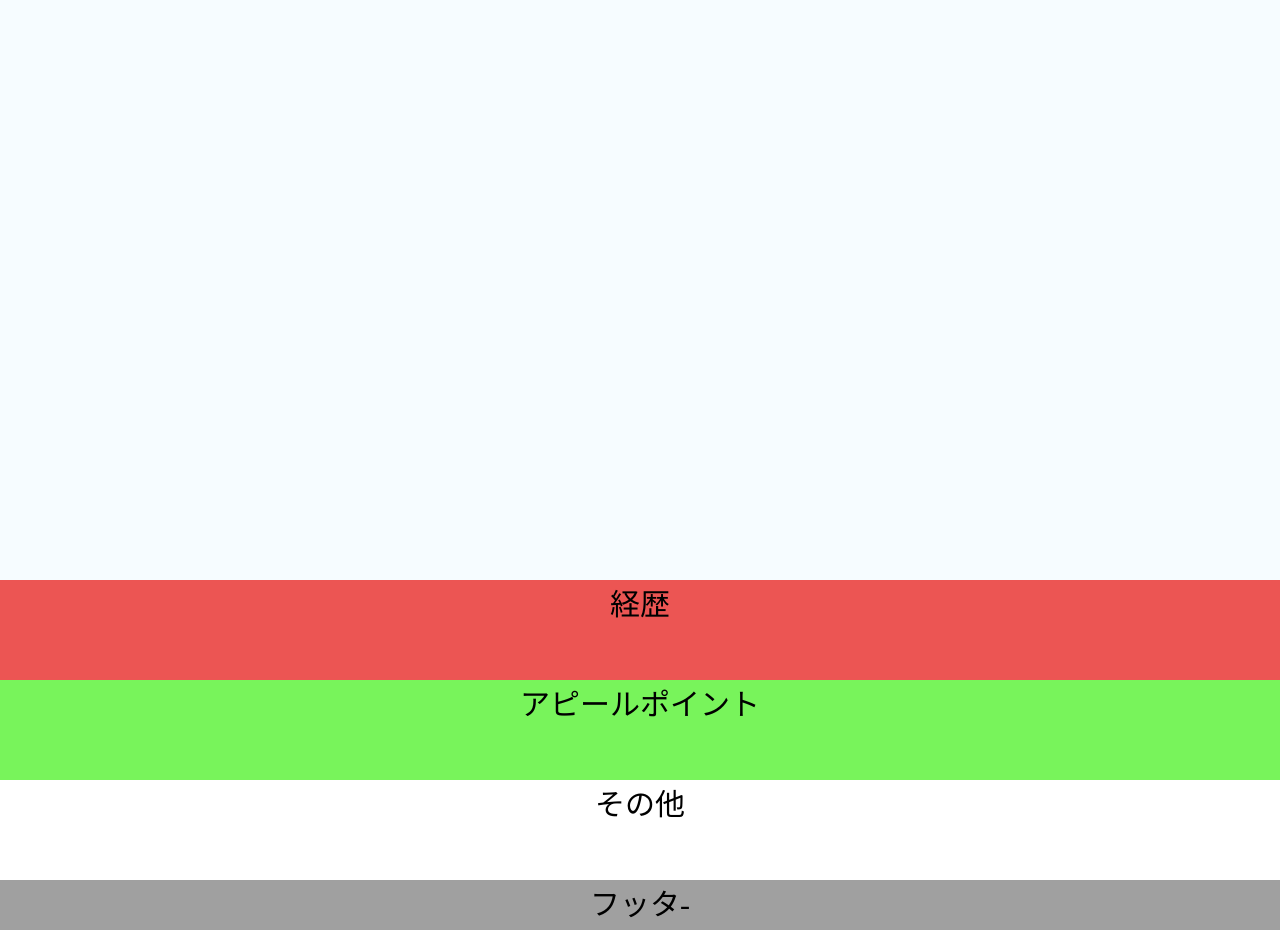
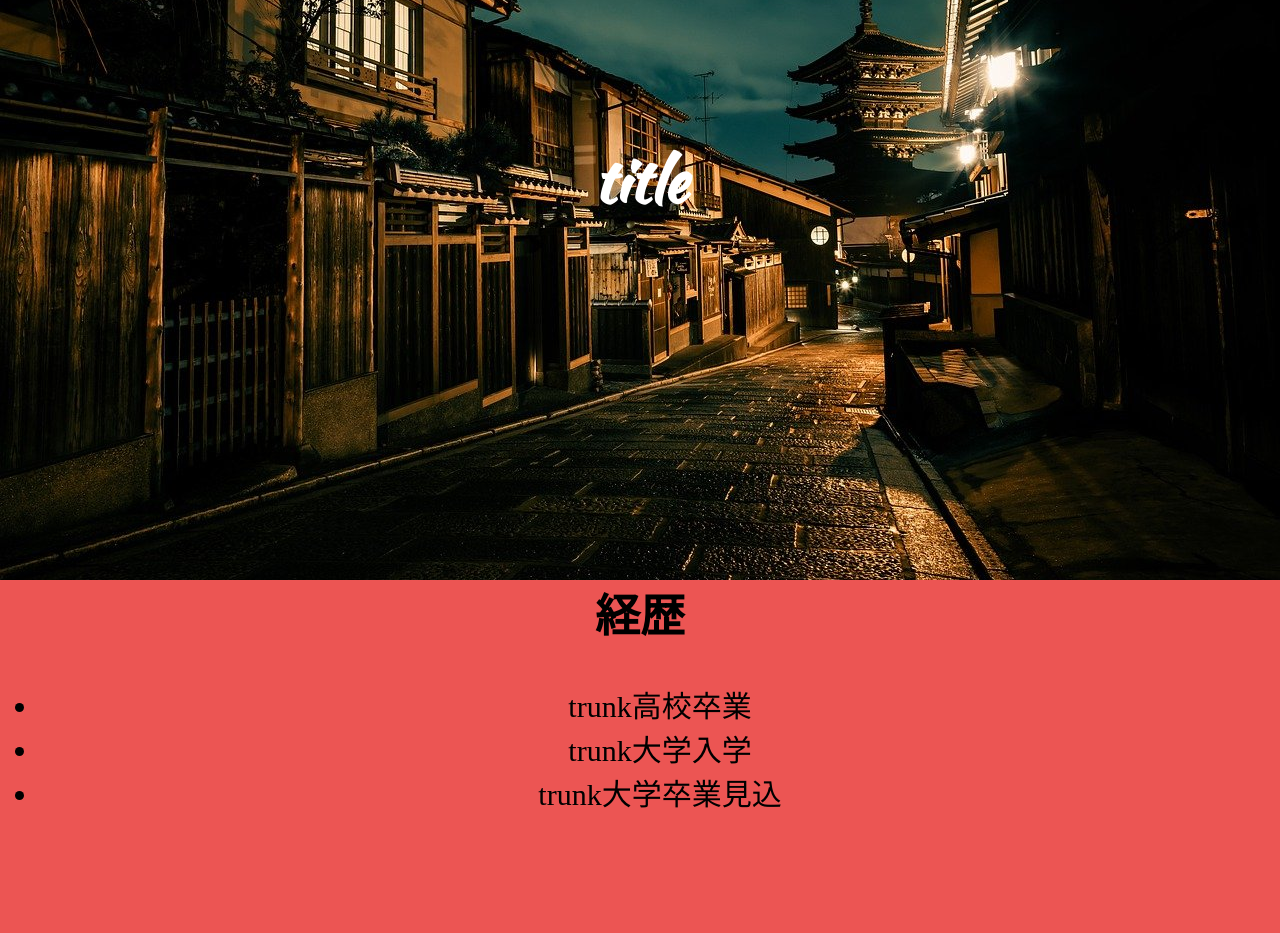
Before and after one commit to kaitoohsiro/portfolio-for-lectures, a plain HTML site: page index.html in a window 1280 px wide. Shown: the part 220-1153 px from the top of the page. Drawn offline with Linux system fonts and the light colour scheme.

Commit message:
portfolio作成

```diff
--- a/index.css
+++ b/index.css
@@ -5,18 +5,31 @@ body {
 }
 .hero {
     height: 100vh;
-    background-color: #f6fcff;
+    background-image: url("./01.jpg");
+    font-family: 'Kaushan Script', cursive;
+    color: #ffffff;
+    position: relative;
+}
+.hero h1 {
+    position:absolute;
+    margin: 0;
+    top: 50%;
+    left: 50%;
+    transform: translate(-50%, -50%);
+}
+h2 {
+    margin-top: 0;
 }
 .career {
-    height: 100px;
+    height: 100vh;
     background-color: #ec5553;
 }
 .appeal {
-    height: 100px;
+    height: 100vh;
     background-color: #78f45b;
 }
 .other {
-    height: 100px;
+    height: 100vh;
     background-color: #ffffff;
 }
 .footer {
--- a/index.html
+++ b/index.html
@@ -4,13 +4,32 @@
     <meta charset="UTF-8" />
     <meta name="viewport" content="width=device-width, initial-scale=1.0" />
     <meta http-equiv="X-UA-Compatible" content="ie=edge" />
+    <link href="https://fonts.googleapis.com/css?family=Kaushan+Script" rel="stylesheet">
     <link rel="stylesheet" href="./index.css">
     <title>portfolio</title>
   </head>
   <body>
-    <div class="hero">画像</div>
-    <div class="career">経歴</div>
-    <div class="appeal">アピールポイント</div>
+    <div class="hero">
+      <h1>title</h1>
+    </div>
+    <div class="career">
+      <h2>経歴</h2>
+      <ul>
+        <li>trunk高校卒業</li>
+        <li>trunk大学入学</li>
+        <li>trunk大学卒業見込</li>
+      </ul>
+    </div>
+    <div class="appeal">
+      <h2>アピールポイント</h2>
+      <ul>
+        <li>HTML</li>
+        <li>CSS</li>
+        <li>git</li>
+        <li>github</li>
+        <li>netlify</li>
+      </ul>
+    </div>
     <div class="other">その他</div>
     <div class="footer">フッタ-</div>
   </body>
```
Also changed, not shown: 01.jpg (added), 2 other files.
